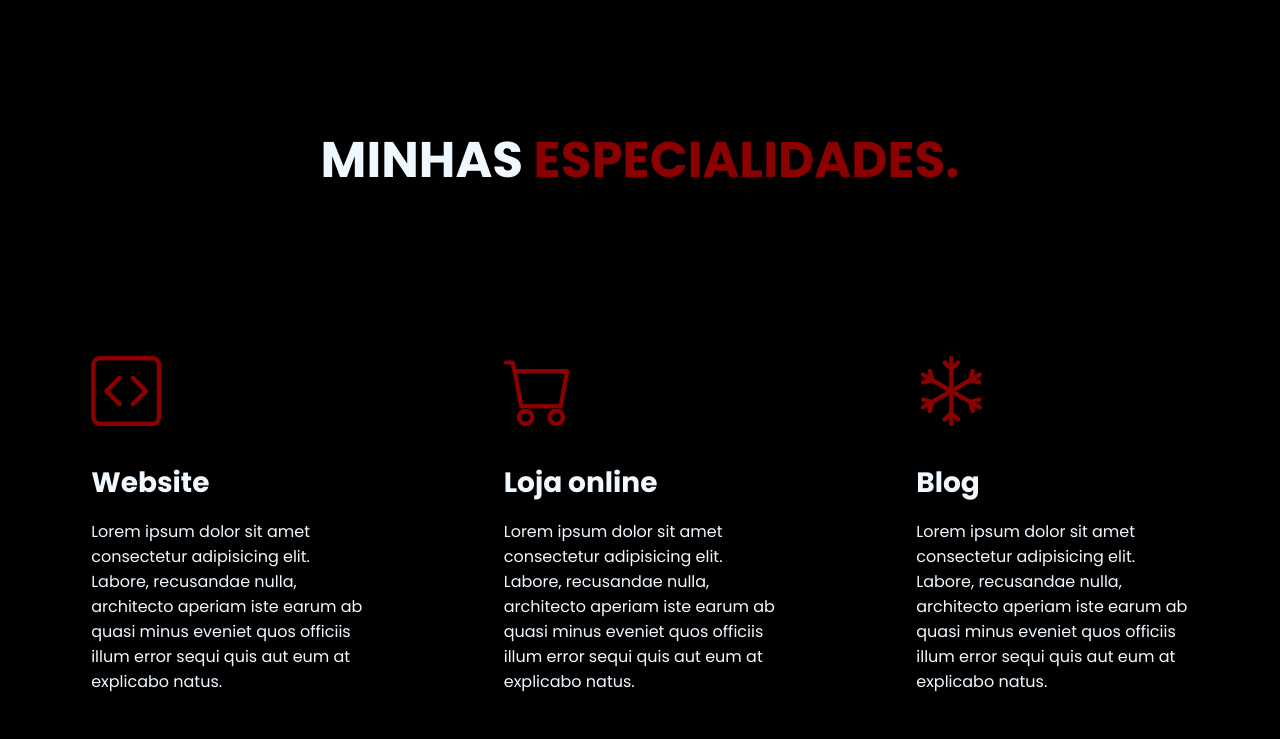
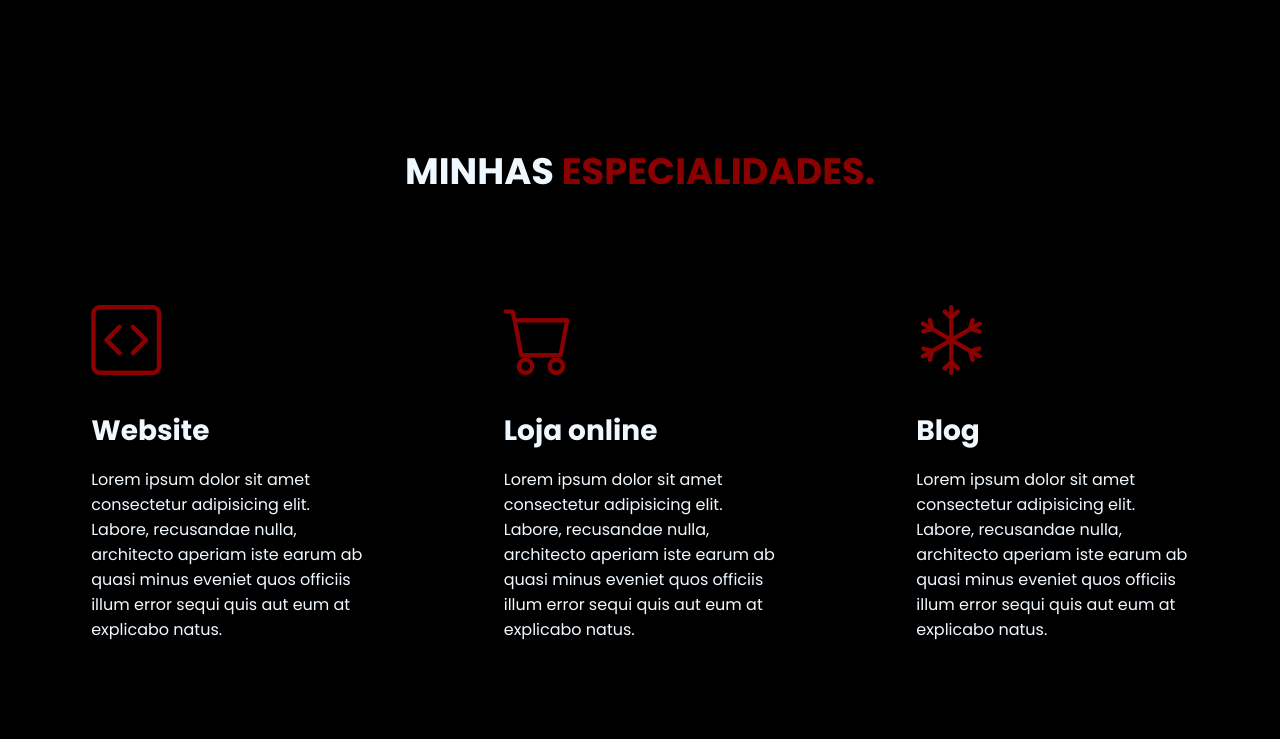
Before and after one commit to Felipessbr/projeto-bebida, a plain HTML site: page index.html in a window 1280 px wide. Shown: the part 820-1559 px from the top of the page. Drawn offline with nearby package versions, Linux system fonts and the light colour scheme.

Commit message:
atualização

```diff
--- a/css/style.css
+++ b/css/style.css
@@ -190,7 +190,7 @@ section.topo-do-site .flex{
 
 /* ESTILO DAS ESPECIALIDADES */
 section.especialiadades{
-    padding: 8% 4%;
+    padding: 20px 4%;
 
 }
 section.especialiadades .flex{
@@ -207,6 +207,13 @@ section.especialiadades .flex{
 .especialiadades .especialiadades-box:hover{
     transform: scale(1.05);
     box-shadow: 3px 3px 0px #ff000038;
+}
+section.especialiadades h2 {
+    font-size: 2.3rem;
+    margin-bottom: 50px;
+}
+section.especialiadades h2 span{
+    font-size: 2.3rem;
 }
 .especialiadades .especialiadades-box i{
     font-size: 70px;
--- a/index.html
+++ b/index.html
@@ -89,8 +89,8 @@
             </div> <!--flex-->
         </div><!--interface-->
     </section> <!--topo so site-->
-    <h2 class="titulo efeito-t ">MINHAS <span>ESPECIALIDADES.</span></h2>
     <Section class="especialiadades">
+    <h2 class="titulo efeito-t">MINHAS <span>ESPECIALIDADES.</span></h2>
         <div class="interface">
             <div class="flex">
                 <div class="especialiadades-box efeito-especialidades1">
```
